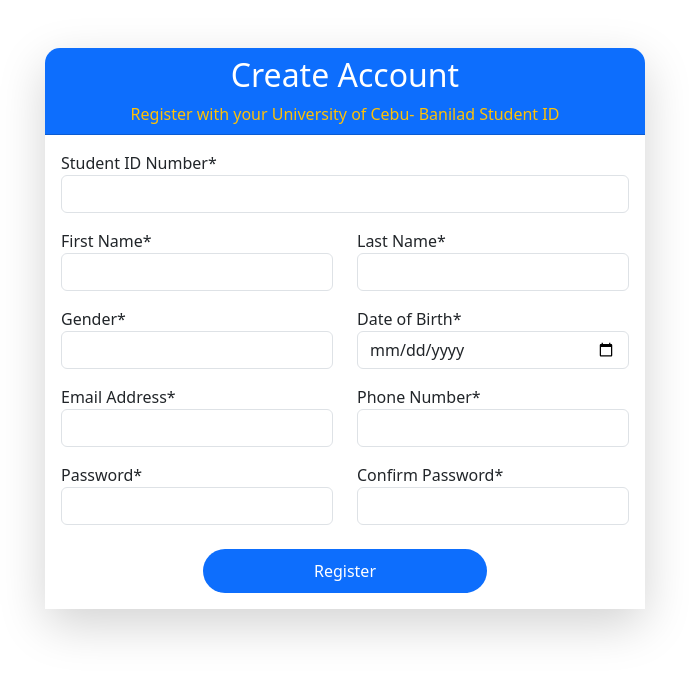
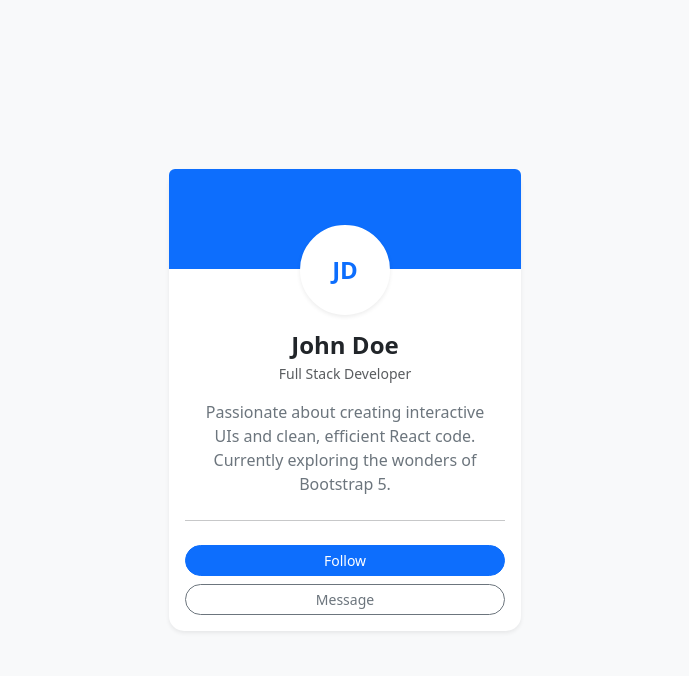
Before and after one commit to Louise-Goco/FlashAttend, a React (Create React App) app in the folder frontend/: page / in a window 1280 px wide. Shown: the top 676 px of the page, without its empty margins (295-984 px from the left). Built offline with nearby package versions, Linux system fonts and the light colour scheme.

Commit message:
Edit profile page

```diff
--- a/frontend/src/App.js
+++ b/frontend/src/App.js
@@ -1,8 +1,9 @@
 import React from "react";
 import Register from "./pages/Register";
+import Profile from "./pages/Profile";
 
 function App() {
-  return <Register />;
+  return <Profile />;
 }
 
 export default App;
--- a/frontend/src/pages/Profile.js
+++ b/frontend/src/pages/Profile.js
@@ -0,0 +1,48 @@
+import React from "react";
+
+const Profile = () => {
+  return (
+    <div className="container-fluid vh-100 d-flex align-items-center justify-content-center bg-light">
+      <div className="card shadow-sm border-0" style={{ width: "22rem", borderRadius: "15px" }}>
+
+        {/* Header/Cover Color */}
+        <div className="rounded-top" style={{ height: "100px", backgroundColor: "#0d6efd" }}></div>
+
+        <div className="card-body text-center position-relative">
+          {/* Avatar - Offset upwards into the blue header */}
+          <div
+            className="rounded-circle bg-white d-flex align-items-center justify-content-center shadow-sm mx-auto"
+            style={{
+              width: "90px",
+              height: "90px",
+              marginTop: "-60px",
+              fontSize: "1.5rem",
+              fontWeight: "bold",
+              color: "#0d6efd",
+              border: "4px solid white"
+            }}
+          >
+            JD
+          </div>
+
+          <h4 className="card-title mt-3 mb-1 fw-bold">John Doe</h4>
+          <p className="text-muted small mb-3">Full Stack Developer</p>
+
+          <p className="card-text text-secondary px-2">
+            Passionate about creating interactive UIs and clean, efficient React code.
+            Currently exploring the wonders of Bootstrap 5.
+          </p>
+
+          <hr className="my-4" />
+
+          <div className="d-grid gap-2">
+            <button className="btn btn-primary btn-sm rounded-pill">Follow</button>
+            <button className="btn btn-outline-secondary btn-sm rounded-pill">Message</button>
+          </div>
+        </div>
+      </div>
+    </div>
+  );
+};
+
+export default Profile;
```
